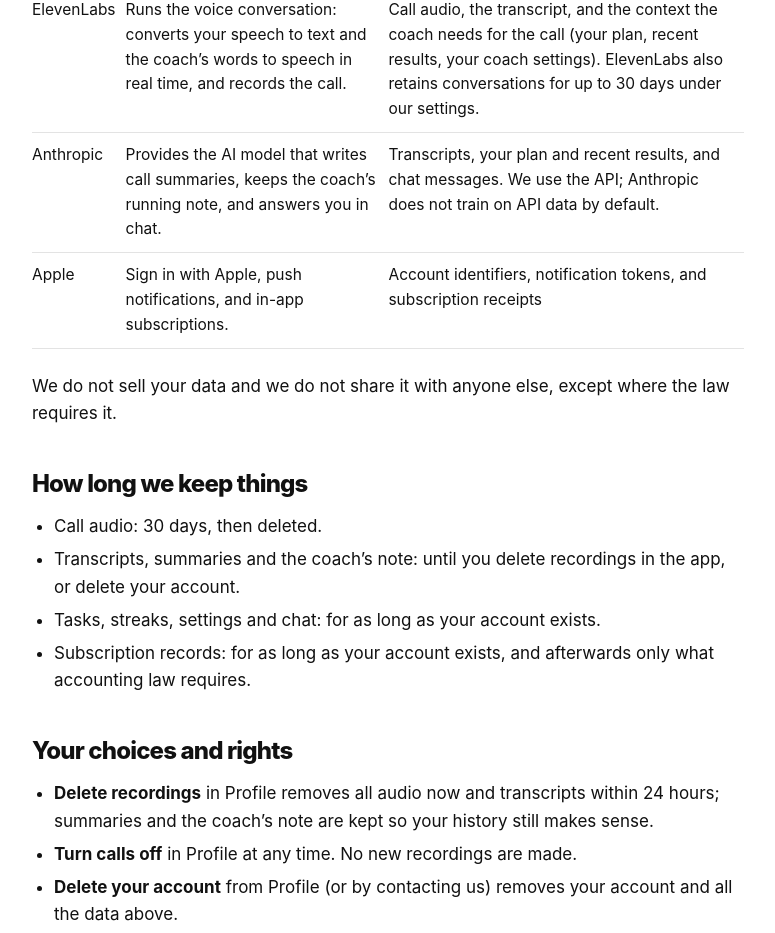
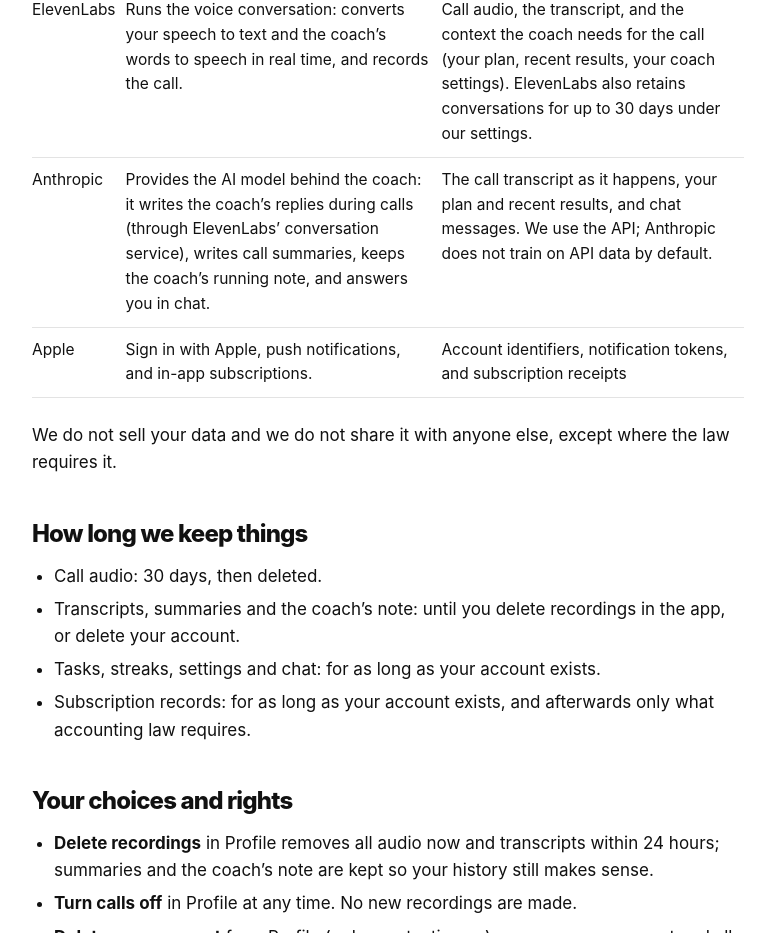
Before and after one commit to Tackyscorpion/tally-site, a plain HTML site: page privacy.html in a window 1280 px wide. Shown: the part 2330-3263 px from the top of the page, without its empty margins (252-1027 px from the left). Drawn offline with Linux system fonts and the light colour scheme.

Commit message:
Privacy: Anthropic also writes the coach's replies on calls
Co-Authored-By: Claude Fable 5.1 <noreply@anthropic.com>

```diff
--- a/privacy.html
+++ b/privacy.html
@@ -53,7 +53,7 @@
 <tr><th>Provider</th><th>What they do</th><th>What they receive</th></tr>
 <tr><td>Supabase</td><td>Hosts our database, file storage and server code. Our project is hosted in the <strong>ap-northeast-2 (Seoul, South Korea)</strong> region.</td><td>All of the data in the table above</td></tr>
 <tr><td>ElevenLabs</td><td>Runs the voice conversation: converts your speech to text and the coach’s words to speech in real time, and records the call.</td><td>Call audio, the transcript, and the context the coach needs for the call (your plan, recent results, your coach settings). ElevenLabs also retains conversations for up to 30 days under our settings.</td></tr>
-<tr><td>Anthropic</td><td>Provides the AI model that writes call summaries, keeps the coach’s running note, and answers you in chat.</td><td>Transcripts, your plan and recent results, and chat messages. We use the API; Anthropic does not train on API data by default.</td></tr>
+<tr><td>Anthropic</td><td>Provides the AI model behind the coach: it writes the coach’s replies during calls (through ElevenLabs’ conversation service), writes call summaries, keeps the coach’s running note, and answers you in chat.</td><td>The call transcript as it happens, your plan and recent results, and chat messages. We use the API; Anthropic does not train on API data by default.</td></tr>
 <tr><td>Apple</td><td>Sign in with Apple, push notifications, and in-app subscriptions.</td><td>Account identifiers, notification tokens, and subscription receipts</td></tr>
 </table>
 <p>We do not sell your data and we do not share it with anyone else, except where the law requires it.</p>
```
